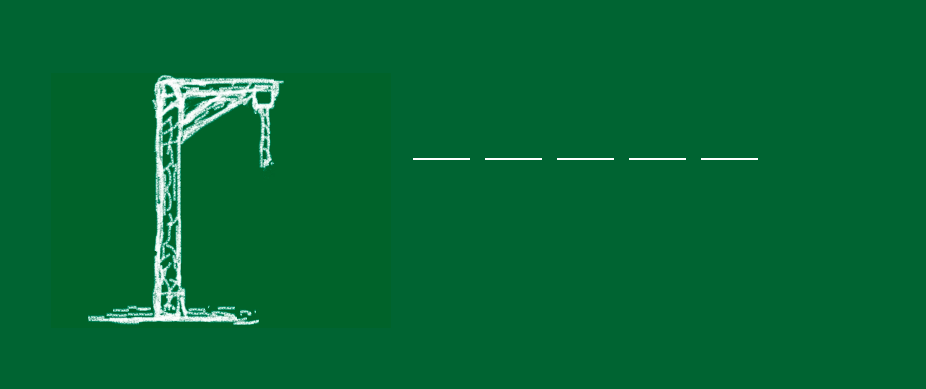
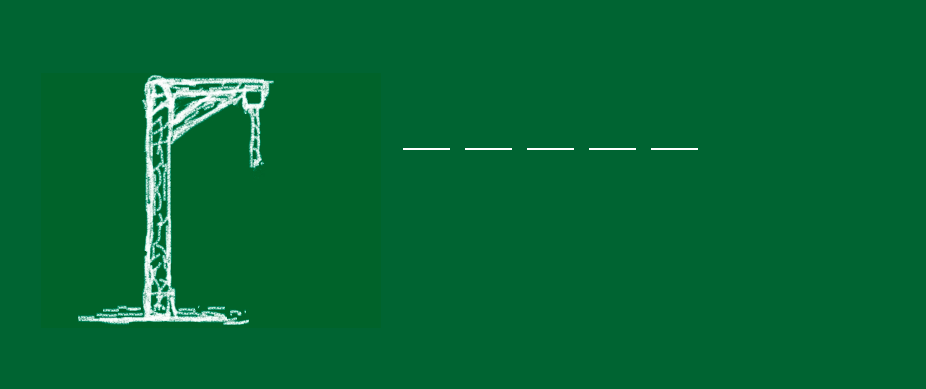
Before and after one commit to elder51/jogo-da-forca, a plain HTML site: page jogo.html in a window 1280 px wide. Shown: the top 389 px of the page, without its empty margins (0-926 px from the left). Drawn offline with Linux system fonts and the light colour scheme.

Commit message:
palavras

```diff
--- a/css/jogo.css
+++ b/css/jogo.css
@@ -35,7 +35,7 @@ body {
     background-size: contain;
     background-repeat: no-repeat;
     background-position: center;
-    margin-left: 25px;
+    margin-left: 15px;
     margin-top: 15px;
 }
 
@@ -51,10 +51,10 @@ table {
 }
 
 .letras {
-    height: 75px;
-    width: 55px;
+    height: 65px;
+    width: 45px;
     font-family: "Sriracha", cursive;
-    font-size: 50px;
+    font-size: 40px;
     text-align: center;
     border-bottom: 2px solid white;
     margin-right: 15px;
```
